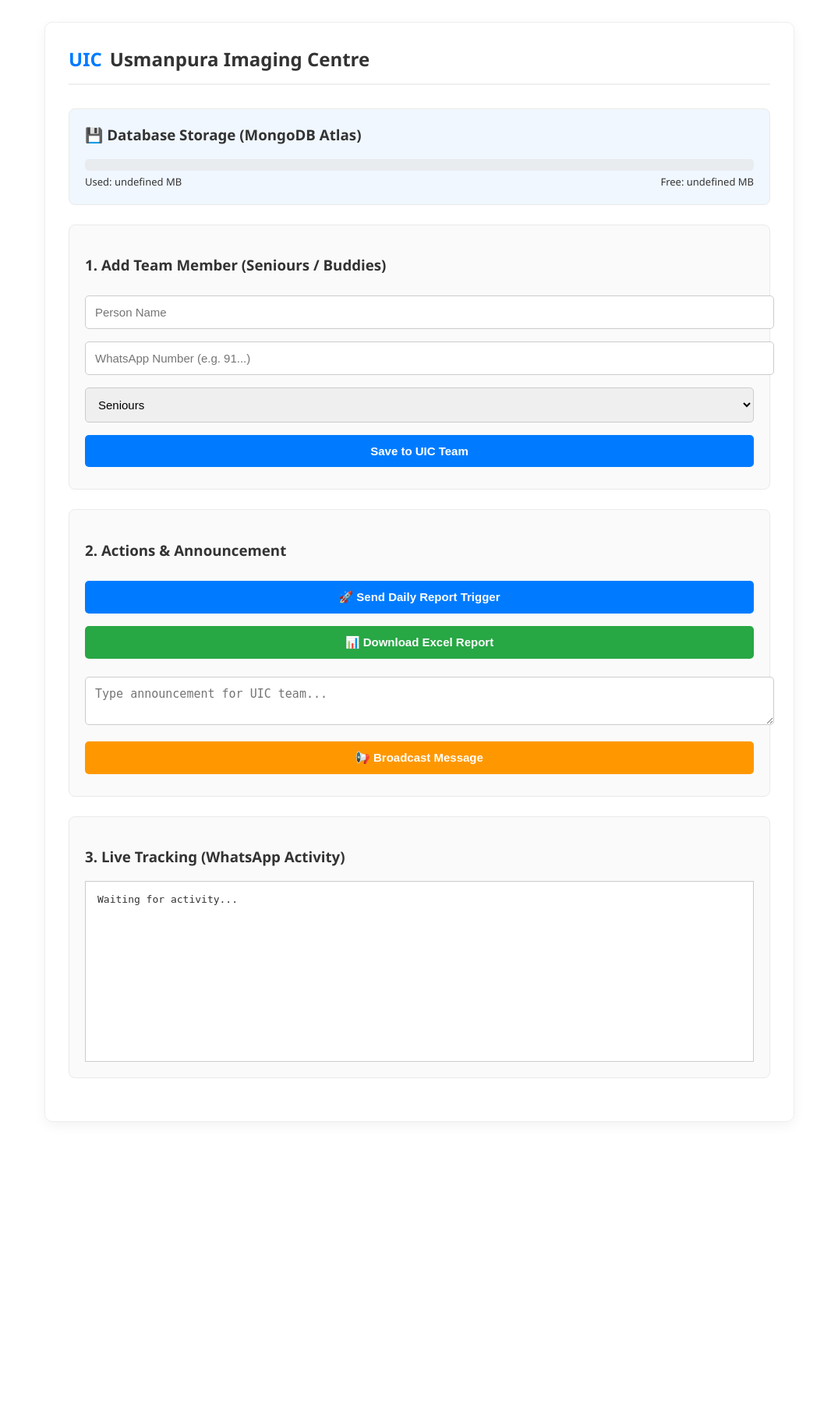
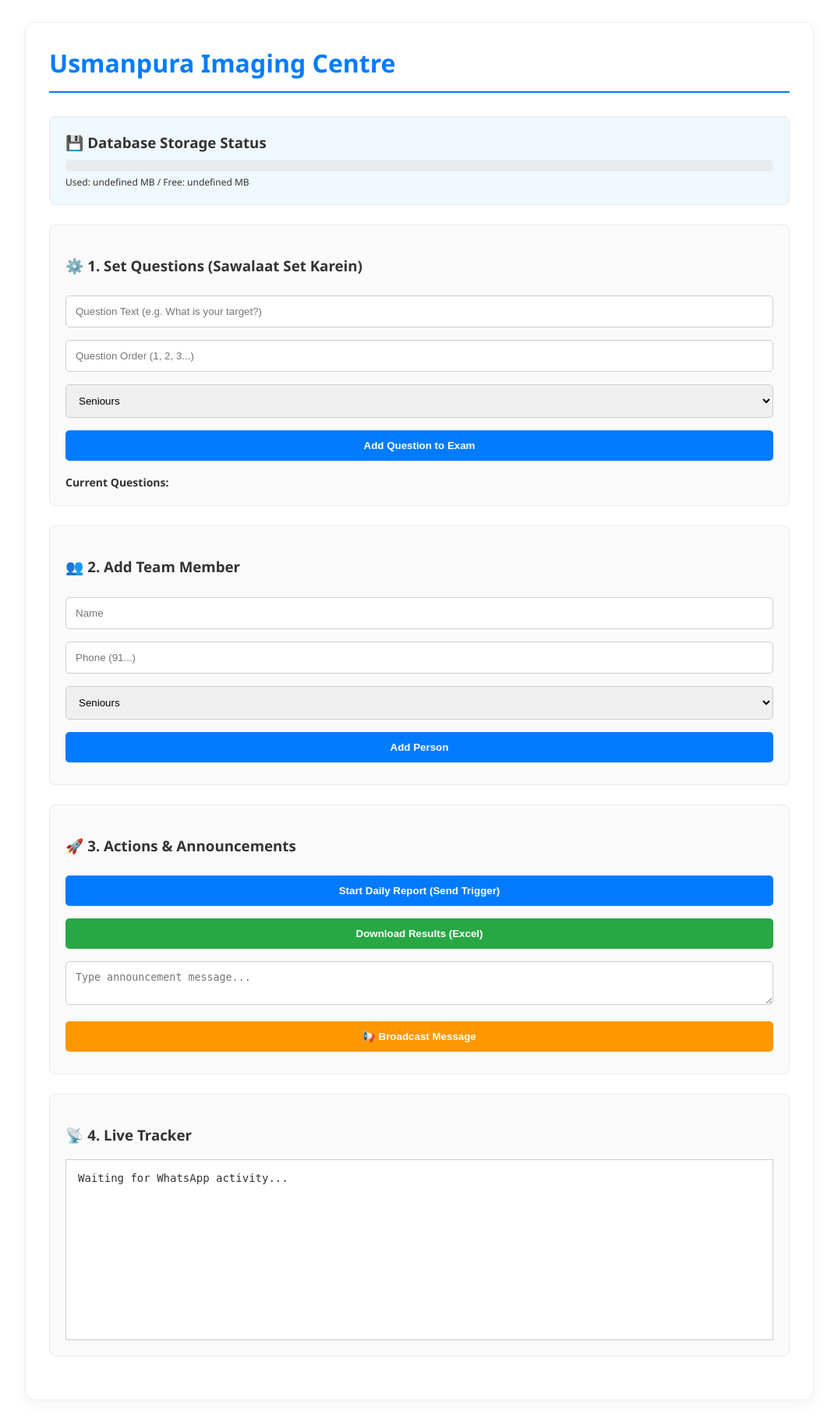
Before and after one commit to vijayved690-ux/sales-uic-quiz, a Flask app: page / in a window 1280 px wide. Shown: the whole page at 78% size, without its empty margins (102-1177 px from the left). Before the commit the page ends 1439 px from the top, so only its background shows below. Run offline with Flask 3, Linux system fonts and the light colour scheme; data that the repository does not hold is empty; some libraries are stand-ins or nearby versions.

Commit message:
Update index.html

```diff
--- a/templates/index.html
+++ b/templates/index.html
@@ -2,63 +2,64 @@
 <html lang="en">
 <head>
     <meta charset="UTF-8">
-    <title>UIC Management Portal</title>
+    <title>UIC Portal</title>
     <style>
-        body { font-family: 'Segoe UI', sans-serif; padding: 20px; background-color: #ffffff; color: #333; }
-        .container { max-width: 900px; margin: auto; border: 1px solid #eee; padding: 30px; border-radius: 10px; box-shadow: 0 5px 15px rgba(0,0,0,0.05); }
-        .header-section { display: flex; align-items: center; margin-bottom: 30px; border-bottom: 2px solid #f0f0f0; padding-bottom: 15px; }
-        .logo { height: 60px; margin-right: 20px; }
+        body { font-family: 'Segoe UI', sans-serif; padding: 20px; background-color: #fff; color: #333; }
+        .container { max-width: 950px; margin: auto; border: 1px solid #eee; padding: 30px; border-radius: 12px; box-shadow: 0 5px 20px rgba(0,0,0,0.05); }
+        .header { border-bottom: 2px solid #007bff; padding-bottom: 15px; margin-bottom: 30px; display: flex; align-items: center; }
         .box { border: 1px solid #eaeaea; padding: 20px; margin-bottom: 25px; border-radius: 8px; background-color: #fafafa; }
-        input, select, button, textarea { padding: 12px; margin: 8px 0; width: 100%; border: 1px solid #ccc; border-radius: 5px; font-size: 15px; }
-        button { background-color: #007bff; color: white; border: none; cursor: pointer; font-weight: 600; }
+        input, select, button, textarea { padding: 12px; margin: 8px 0; width: 100%; border: 1px solid #ccc; border-radius: 5px; box-sizing: border-box; }
+        button { background-color: #007bff; color: white; border: none; font-weight: 600; cursor: pointer; }
         button:hover { background-color: #0056b3; }
         .btn-success { background-color: #28a745; }
         .btn-warning { background-color: #ff9800; }
-        #live-feed { background: #fff; border: 1px solid #ccc; padding: 15px; height: 200px; overflow-y: auto; font-family: monospace; }
-        .storage-bar-bg { background-color: #e9ecef; border-radius: 5px; height: 15px; width: 100%; overflow: hidden; margin-top: 10px; }
-        .storage-bar-fill { background-color: #28a745; height: 100%; width: 0%; transition: width 0.5s; }
+        #live-feed { background: #fff; border: 1px solid #ccc; padding: 15px; height: 200px; overflow-y: auto; font-family: monospace; font-size: 14px; }
+        .storage-bar { background: #e9ecef; height: 15px; border-radius: 5px; overflow: hidden; margin-top: 10px; }
+        #storage-fill { background: #28a745; height: 100%; width: 0%; transition: 0.5s; }
+        .q-list { font-size: 14px; margin-top: 10px; }
     </style>
     <script src="https://cdnjs.cloudflare.com/ajax/libs/socket.io/4.0.1/socket.io.js"></script>
 </head>
 <body>
     <div class="container">
-        <div class="header-section">
-            <div id="logo-container">
-                <h2 style="margin: 0; color: #007bff;">UIC</h2>
-            </div>
-            <div style="margin-left: 10px;">
-                <h1 style="margin: 0; font-size: 24px;">Usmanpura Imaging Centre</h1>
-            </div>
+        <div class="header">
+            <h1 style="margin:0; color:#007bff;">Usmanpura Imaging Centre</h1>
         </div>
 
-        <div class="box" style="background-color: #f0f7ff;">
-            <h3 style="margin-top: 0;">💾 Database Storage (MongoDB Atlas)</h3>
-            <div class="storage-bar-bg"><div id="storage-fill" class="storage-bar-fill"></div></div>
-            <div style="display: flex; justify-content: space-between; font-size: 13px; margin-top: 5px;">
-                <span id="storage-used">Used: 0 MB</span>
-                <span id="storage-free">Free: 512 MB</span>
-            </div>
+        <div class="box" style="background:#f0f8ff;">
+            <h3 style="margin:0;">💾 Database Storage Status</h3>
+            <div class="storage-bar"><div id="storage-fill"></div></div>
+            <p id="storage-text" style="font-size:12px; margin:5px 0 0 0;">Used: Loading...</p>
         </div>
 
         <div class="box">
-            <h3>1. Add Team Member (Seniours / Buddies)</h3>
-            <input type="text" id="name" placeholder="Person Name">
-            <input type="text" id="phone" placeholder="WhatsApp Number (e.g. 91...)">
-            <select id="role"><option value="Seniours">Seniours</option><option value="Buddies">Buddies</option></select>
-            <button onclick="addUser()">Save to UIC Team</button>
+            <h3>⚙️ 1. Set Questions (Sawalaat Set Karein)</h3>
+            <input type="text" id="q_text" placeholder="Question Text (e.g. What is your target?)">
+            <input type="number" id="q_order" placeholder="Question Order (1, 2, 3...)">
+            <select id="q_role"><option value="Seniours">Seniours</option><option value="Buddies">Buddies</option></select>
+            <button onclick="addQuestion()">Add Question to Exam</button>
+            <div id="q_display" class="q-list"></div>
         </div>
 
         <div class="box">
-            <h3>2. Actions & Announcement</h3>
-            <button onclick="triggerExam()">🚀 Send Daily Report Trigger</button>
-            <button class="btn-success" onclick="window.location.href='/export_excel'">📊 Download Excel Report</button>
-            <textarea id="announcement_msg" rows="2" placeholder="Type announcement for UIC team..." style="margin-top: 15px;"></textarea>
-            <button class="btn-warning" onclick="sendAnnouncement()">📢 Broadcast Message</button>
+            <h3>👥 2. Add Team Member</h3>
+            <input type="text" id="u_name" placeholder="Name">
+            <input type="text" id="u_phone" placeholder="Phone (91...)">
+            <select id="u_role"><option value="Seniours">Seniours</option><option value="Buddies">Buddies</option></select>
+            <button onclick="addUser()">Add Person</button>
         </div>
 
         <div class="box">
-            <h3>3. Live Tracking (WhatsApp Activity)</h3>
-            <div id="live-feed"><div>Waiting for activity...</div></div>
+            <h3>🚀 3. Actions & Announcements</h3>
+            <button onclick="triggerExam()">Start Daily Report (Send Trigger)</button>
+            <button class="btn-success" onclick="window.location.href='/export_excel'">Download Results (Excel)</button>
+            <textarea id="ann_msg" placeholder="Type announcement message..."></textarea>
+            <button class="btn-warning" onclick="sendAnn()">📢 Broadcast Message</button>
+        </div>
+
+        <div class="box">
+            <h3>📡 4. Live Tracker</h3>
+            <div id="live-feed"><div>Waiting for WhatsApp activity...</div></div>
         </div>
     </div>
 
@@ -68,35 +69,51 @@
             var feed = document.getElementById('live-feed');
             feed.innerHTML += "<div>" + data.msg + "</div>";
             feed.scrollTop = feed.scrollHeight;
-            updateStorage();
+            updateStats();
         });
 
-        function updateStorage() {
-            fetch('/storage_stats').then(res => res.json()).then(data => {
-                document.getElementById('storage-used').innerText = `Used: ${data.used_mb} MB`;
-                document.getElementById('storage-free').innerText = `Free: ${data.free_mb} MB`;
-                document.getElementById('storage-fill').style.width = data.percent_used + "%";
+        function updateStats() {
+            fetch('/storage_stats').then(r=>r.json()).then(d=>{
+                document.getElementById('storage-text').innerText = `Used: ${d.used_mb} MB / Free: ${d.free_mb} MB`;
+                document.getElementById('storage-fill').style.width = d.percent_used + "%";
             });
         }
-        window.onload = updateStorage;
+
+        function loadQuestions() {
+            fetch('/get_questions').then(r=>r.json()).then(data=>{
+                let html = "<strong>Current Questions:</strong><br>";
+                data.forEach(q => html += `[${q.role}] ${q.order}. ${q.question_text}<br>`);
+                document.getElementById('q_display').innerHTML = html;
+            });
+        }
+
+        function addQuestion() {
+            let question_text = document.getElementById('q_text').value;
+            let order = document.getElementById('q_order').value;
+            let role = document.getElementById('q_role').value;
+            fetch('/add_question', {method:'POST', headers:{'Content-Type':'application/json'}, body:JSON.stringify({question_text, order, role})})
+            .then(r=>r.json()).then(d=>{ alert(d.message); loadQuestions(); });
+        }
 
         function addUser() {
-            let name = document.getElementById('name').value;
-            let phone = document.getElementById('phone').value;
-            let role = document.getElementById('role').value;
-            fetch('/add_user', {method: 'POST', headers: {'Content-Type': 'application/json'}, body: JSON.stringify({name, phone, role})})
-            .then(res => res.json()).then(data => { alert(data.message); });
+            let name = document.getElementById('u_name').value;
+            let phone = document.getElementById('u_phone').value;
+            let role = document.getElementById('u_role').value;
+            fetch('/add_user', {method:'POST', headers:{'Content-Type':'application/json'}, body:JSON.stringify({name, phone, role})})
+            .then(r=>r.json()).then(d=>alert(d.message));
         }
 
         function triggerExam() {
-            if(confirm("Start daily reporting for all?")) fetch('/trigger_exam', {method: 'POST'}).then(res => res.json()).then(data => alert(data.message));
+            if(confirm("Start exam for all?")) fetch('/trigger_exam', {method:'POST'}).then(r=>r.json()).then(d=>alert(d.message));
         }
 
-        function sendAnnouncement() {
-            let msg = document.getElementById('announcement_msg').value;
-            fetch('/send_announcement', {method: 'POST', headers: {'Content-Type': 'application/json'}, body: JSON.stringify({message: msg})})
-            .then(res => res.json()).then(data => { alert(data.message); document.getElementById('announcement_msg').value = ''; });
+        function sendAnn() {
+            let message = document.getElementById('ann_msg').value;
+            fetch('/send_announcement', {method:'POST', headers:{'Content-Type':'application/json'}, body:JSON.stringify({message})})
+            .then(r=>r.json()).then(d=>{ alert(d.message); document.getElementById('ann_msg').value=''; });
         }
+
+        window.onload = function() { updateStats(); loadQuestions(); };
     </script>
 </body>
 </html>
```
